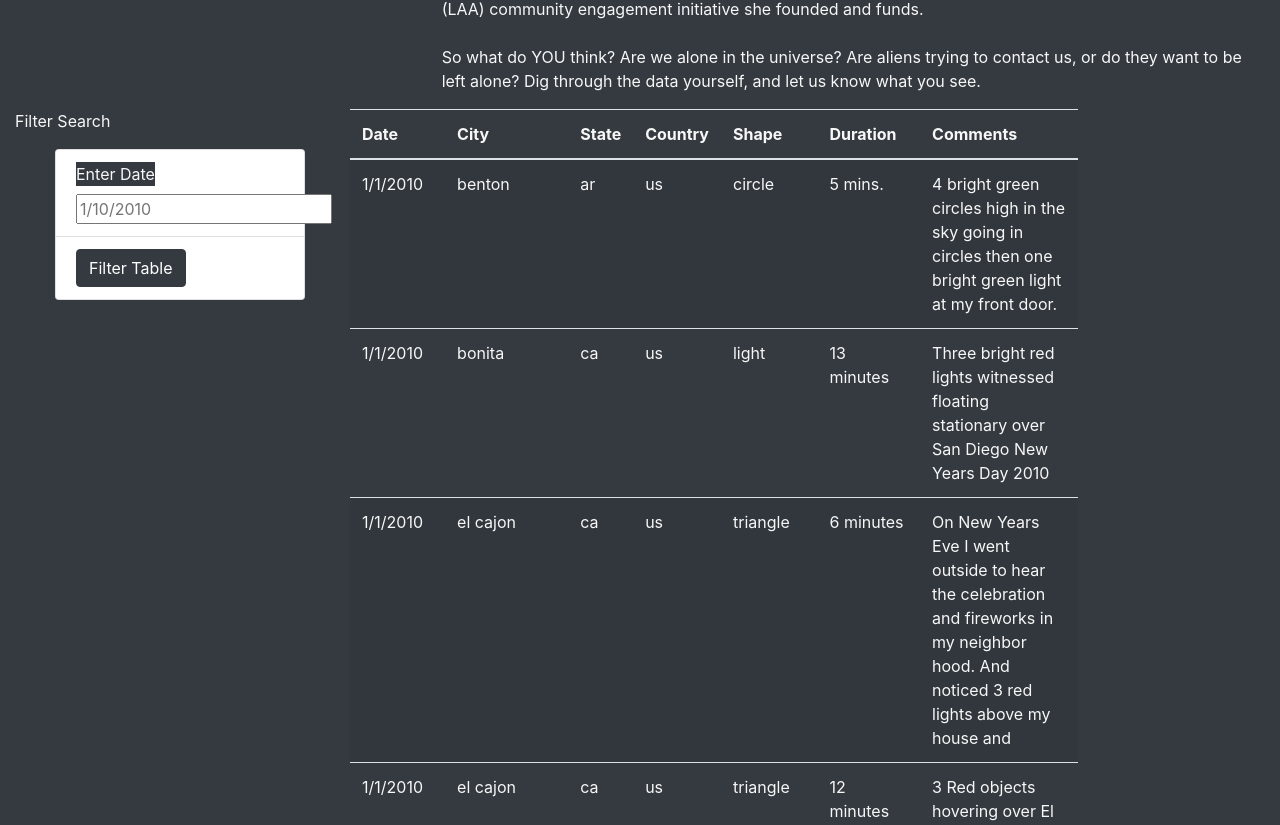
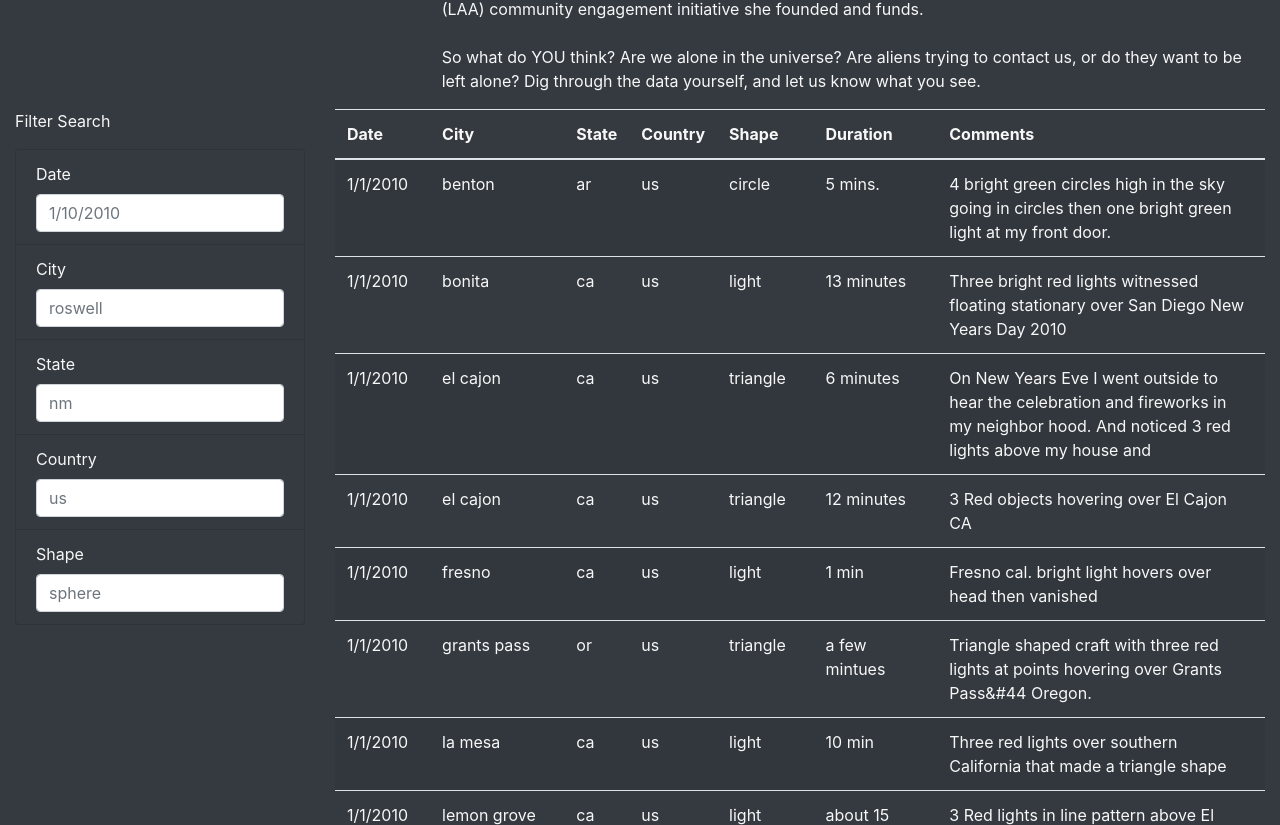
Before and after one commit to chgallegos/UFOs, a plain HTML site: page index.html in a window 1280 px wide. Shown: the part 630-1455 px from the top of the page. Drawn offline with nearby package versions, Linux system fonts and the light colour scheme; files whose address does not match are found by name.

Commit message:
challenge push

```diff
--- a/index.html
+++ b/index.html
@@ -38,22 +38,34 @@
       </div>
       <div class="container-fluid">
         <div class="row">
-          <div class="col-md-3">
+          <div class="col-md-3" class="bg-dark">
             <form class="bg-dark">
                 <p>Filter Search</p>
-                <ul class="bg-dark" class="list-group">
-                <li class="list-group-item" class="bg-dark">
-                <label for="date" class="bg-dark">Enter Date</label>
-                <input type="text" placeholder="1/10/2010" id="datetime" />
-                </li>
-                <li class="list-group-item" class="bg-dark">
-                <button id="filter-btn" type="button" class="btn btn-dark">Filter Table</button>
-                </li>
+                <ul class="list-group bg-dark">
+                  <li class="list-group-item bg-dark">
+                    <label for="date" class="bg-dark">Date</label>
+                    <input type="text" class="form-control" placeholder="1/10/2010" id="datetime" />
+                  </li>
+                  <li class="list-group-item bg-dark">
+                    <label for="date" class="bg-dark">City</label>
+                    <input type="text" class="form-control" placeholder="roswell" id="city" />
+                  </li>
+                  <li class="list-group-item bg-dark">
+                    <label for="date" class="bg-dark">State</label>
+                    <input type="text" class="form-control" placeholder="nm" id="state" />
+                  </li>
+                  <li class="list-group-item bg-dark">
+                    <label for="date" class="bg-dark">Country</label>
+                    <input type="text" class="form-control" placeholder="us" id="country" />
+                  </li>
+                  <li class="list-group-item bg-dark">
+                    <label for="date" class="bg-dark">Shape</label>
+                    <input type="text" class="form-control" placeholder="sphere" id="shape" />
+                  </li>
                 </ul>
-            </form>
-          </div>
+          </form>
+      </div>
           <div class="col-md-9">
-            <div class="col-md-9">
                 <table class="table table-striped">
                   <thead>
                     <tr>
@@ -62,7 +74,8 @@
                     <th>State</th>
                     <th>Country</th>
                     <th>Shape</th>
-                    <th>Duration</th>                        <th>Comments</th>
+                    <th>Duration</th>
+                    <th>Comments</th>
                     </tr>
                   </thead>
                   <tbody></tbody>
@@ -73,10 +86,7 @@
       </div>
 
 <script src="https://cdnjs.cloudflare.com/ajax/libs/d3/4.11.0/d3.js"></script>
-<script src="static/js/data.js"></script>
-<script src="static/js/app.js"></script>
-
-
-
+<script src="/Users/chrisgallegos/Programming/bootcamp/modules/11/UFOs/static/js/data.js"></script>
+<script src="/Users/chrisgallegos/Programming/bootcamp/modules/11/UFOs/static/js/app.js"></script>
 </body>
 </html>
--- a/static/css/style.css
+++ b/static/css/style.css
@@ -8,3 +8,8 @@ body {
     background-size: 100% 100%;
     text-align: center;
   }
+
+li {
+    background-color: #f7f7f7;
+
+}
```
Also changed, not shown: static/images/console_check.png (added), static/images/filter_input.png (added), static/images/filter_loop.png (added), static/images/filter_search.png (added), static/images/filters.png (added), static/images/search_example.png (added), 2 other files.
